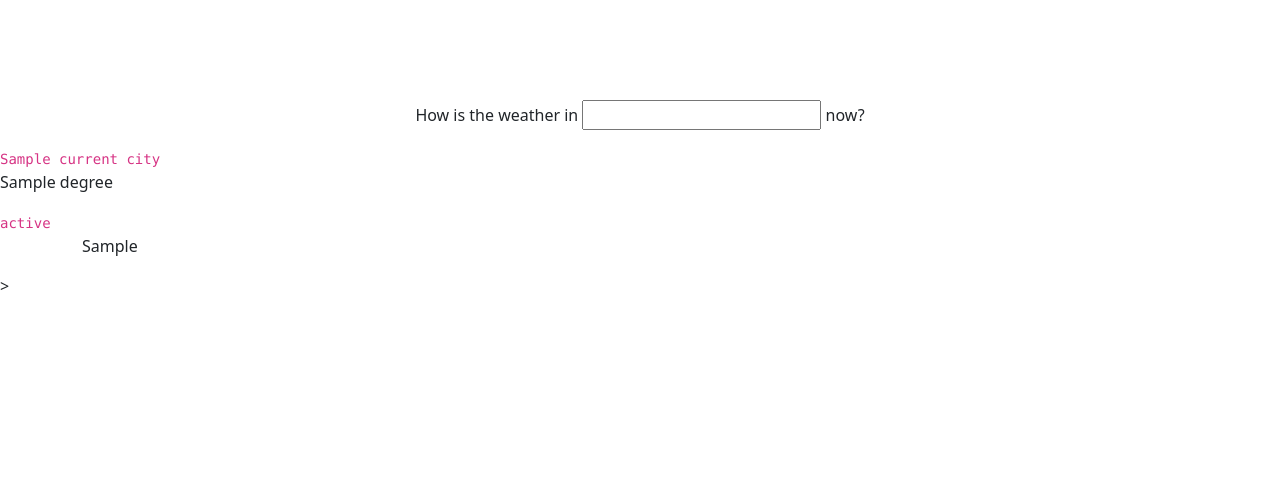
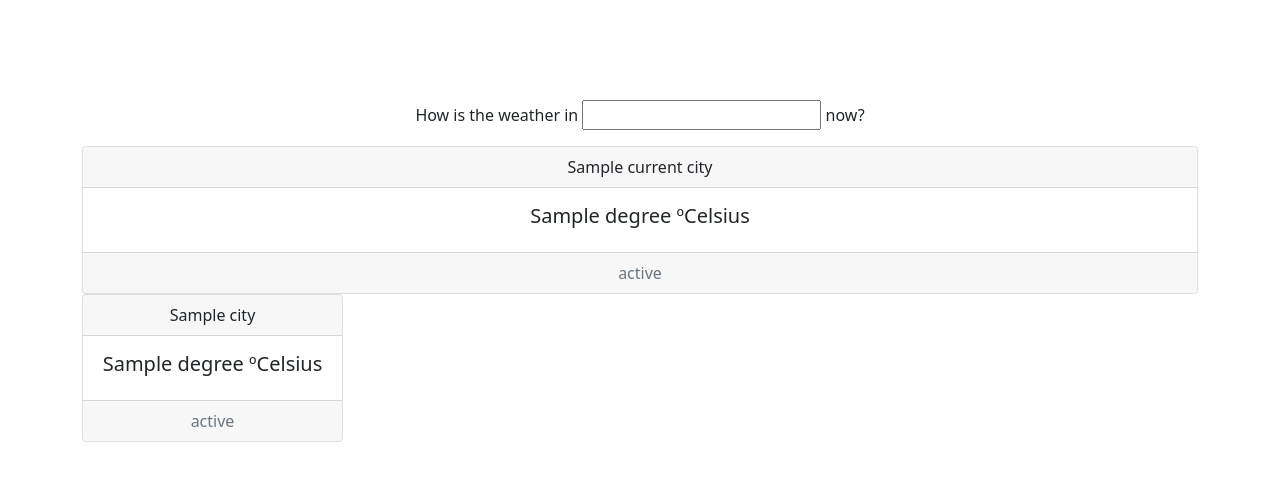
Before and after one commit to victorfernandesDEV/weather, a Flask app: template templates/index.html in a window 1280 px wide. Shown: the top 481 px of the page. Run offline with Flask 2, Linux system fonts and the light colour scheme; the template is opened without the code that fills it: most values are stand-ins (such as "Sample title", 1, 10 or a date in 2020); some libraries are stand-ins or nearby versions.

Commit message:
Rendered the data in template.

```diff
--- a/templates/index.html
+++ b/templates/index.html
@@ -23,21 +23,45 @@
     </div>
 
     {% if current_city %}
-        <code>{{ current_city.city_name }}</code>
-        <p>{{ current_city.degree }}</p>
-        <code>{{ current_city.state }}</code>
+        <div class="container">
+            <div class="row">
+                <div class="col-md-12">
+                    <div class="card text-center">
+                        <div class="card-header">
+                            {{ current_city.city_name }}
+                        </div>
+                        <div class="card-body">
+                            <h5>{{ current_city.degree }} ºCelsius</h5>
+                        </div>
+                        <div class="card-footer text-muted">
+                            {{ current_city.state }}
+                        </div>
+                    </div>
+                </div>
+            </div>
+        </div>
     {% endif %}
 
-    {% if data %}
-        <div class="container"
+    {% if other_cities %}
+        <div class="container">
             <div class="row">
-                {% for dt in data['cached_cities'] %}
-                    <div class="col-md-4">
-                        <p>{{ dt }}</p>
+                {% for city in other_cities %}
+                    <div class="col-md-3">
+                        <div class="card text-center">
+                            <div class="card-header">
+                                {{ city.city_name }}
+                            </div>
+                            <div class="card-body">
+                                <h5>{{ city.degree }} ºCelsius</h5>
+                            </div>
+                            <div class="card-footer text-muted">
+                                {{ city.state }}
+                            </div>
+                        </div>
                     </div>
                 {% endfor %}
             </div>
-        ></div>
+        </div>
     {% endif %}
 </body>
 </html>
```
